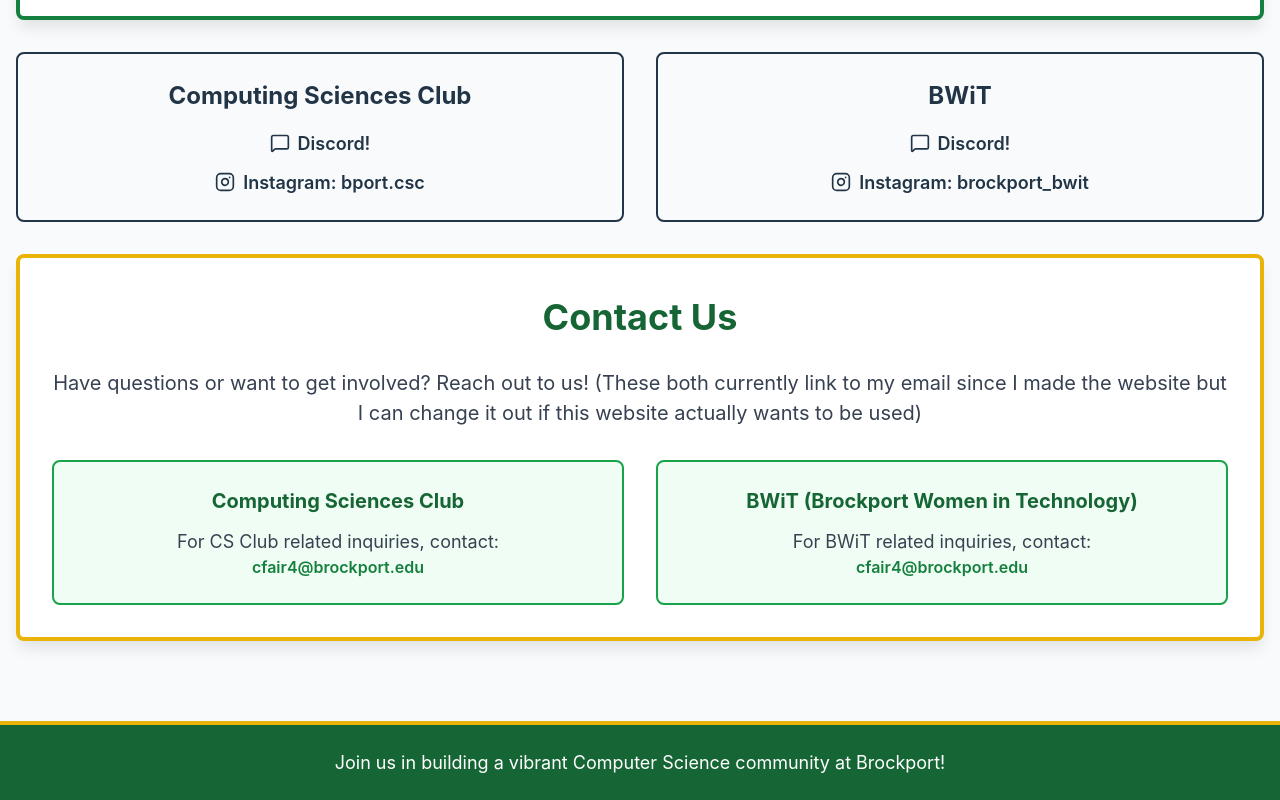
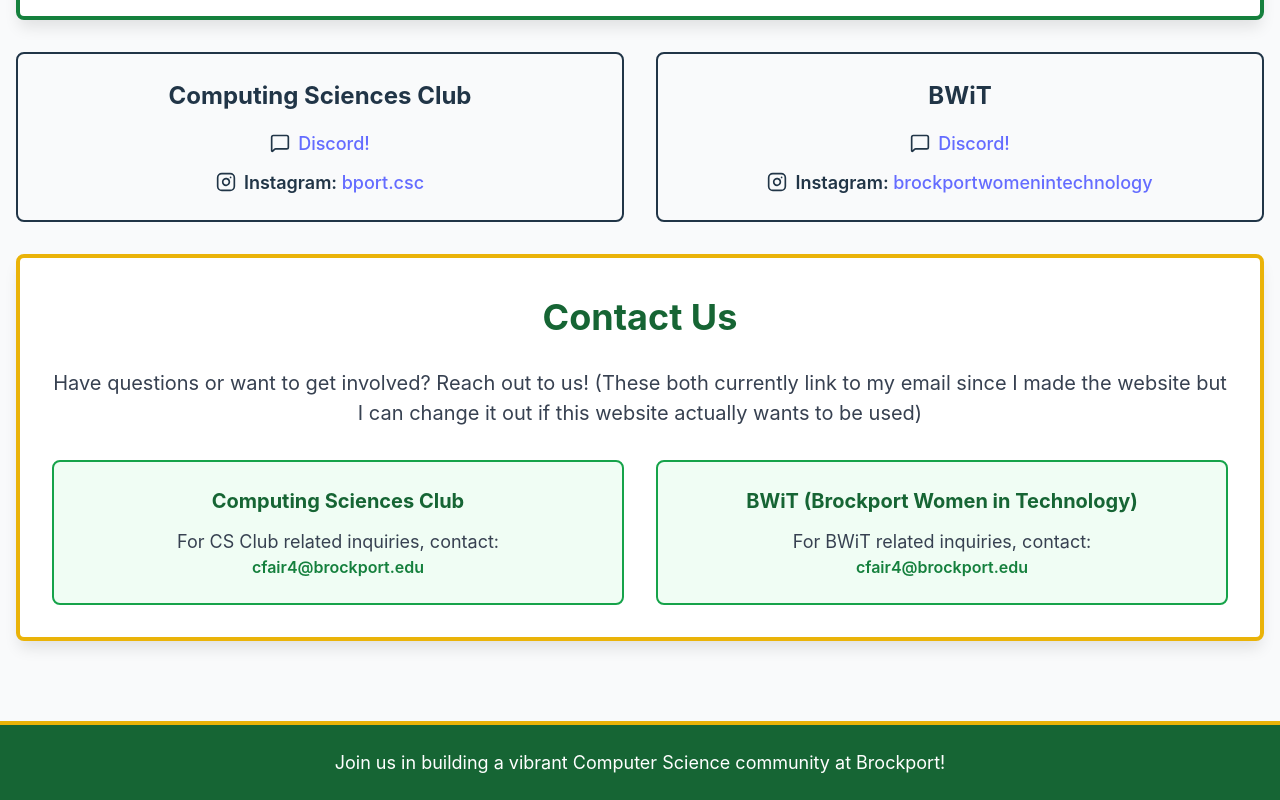
Before and after one commit to CollinF777/Comp-Sci-Club-BWiT-Website, a React (Vite) app in the folder brockport-cs-club/: page / in a window 1280 px wide. Shown: the part 3135-3935 px from the top of the page. Built offline with nearby package versions, Linux system fonts and the light colour scheme.

Commit message:
feat: Added links to socials

```diff
--- a/brockport-cs-club/src/pages/ClubMainPage.jsx
+++ b/brockport-cs-club/src/pages/ClubMainPage.jsx
@@ -131,11 +131,11 @@
                         <div className="social-links">
                             <div className="social-link">
                                 <MessageSquare className="social-icon" />
-                                <span>Discord!</span>
+                                <span><a href="https://discord.com/invite/6hUCrXdXvd">Discord!</a></span>
                             </div>
                             <div className="social-link">
                                 <Instagram className="social-icon" />
-                                <span>Instagram: bport.csc</span>
+                                <span>Instagram: <a href="https://instagram.com/bport.csc">bport.csc</a></span>
                             </div>
                         </div>
                     </div>
@@ -145,11 +145,11 @@
                         <div className="social-links">
                             <div className="social-link">
                                 <MessageSquare className="social-icon" />
-                                <span>Discord!</span>
+                                <span><a href="https://discord.gg/9tjUeAS5X">Discord!</a></span>
                             </div>
                             <div className="social-link">
                                 <Instagram className="social-icon" />
-                                <span>Instagram: brockport_bwit</span>
+                                <span>Instagram: <a href="https://instagram.com/brockportwomenintechnology">brockportwomenintechnology</a></span>
                             </div>
                         </div>
                     </div>
```
